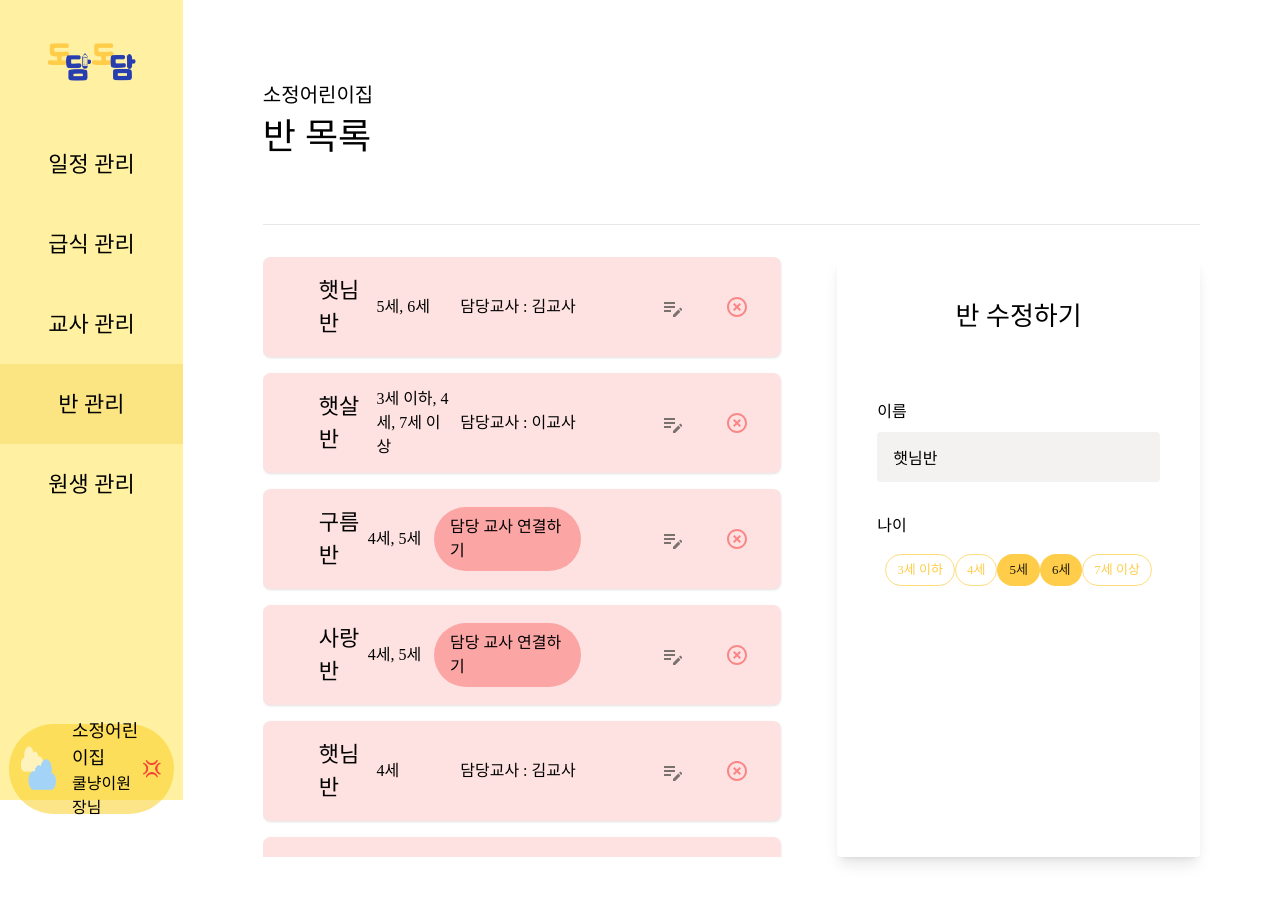
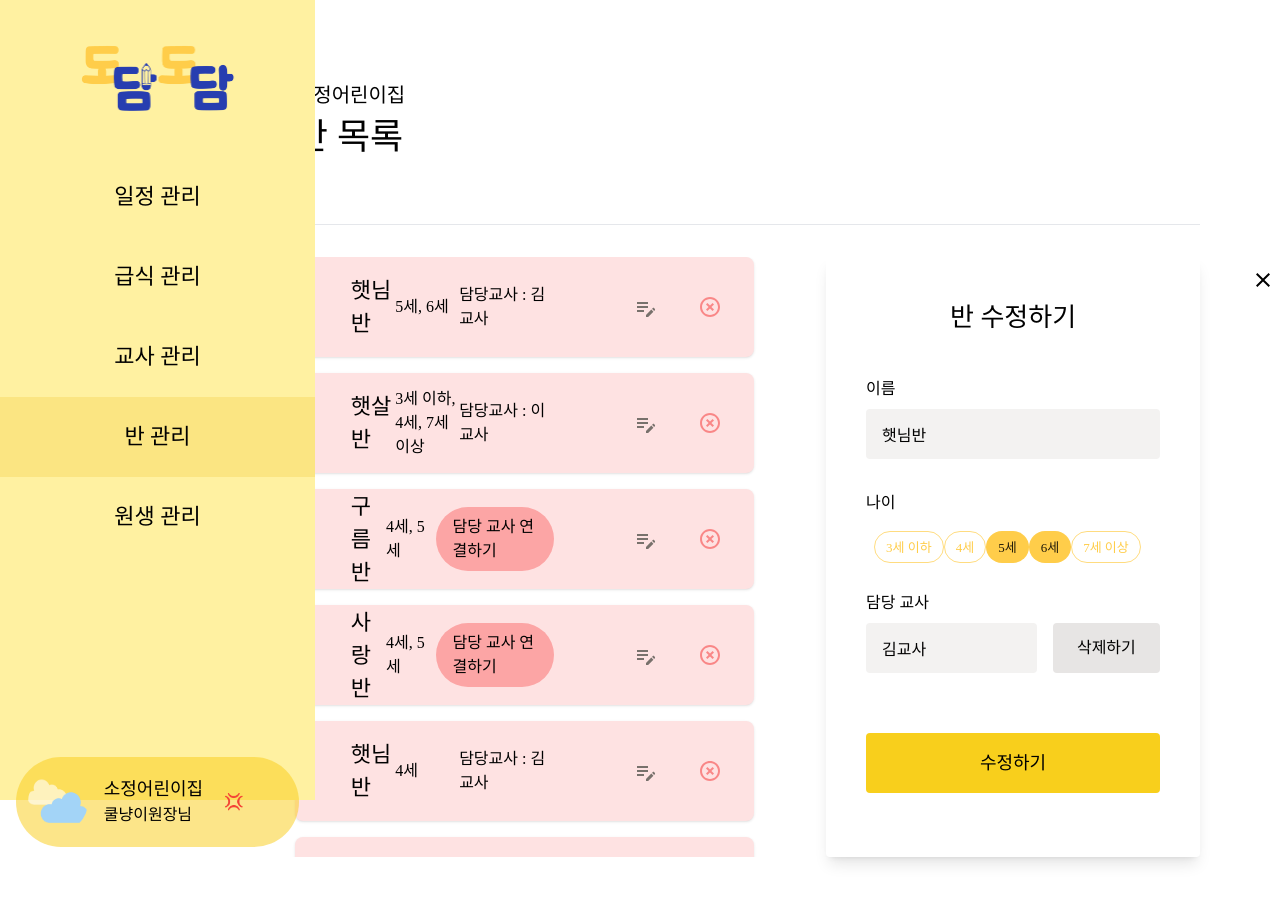
Before and after one commit to OH-Neuri/SSAFY202-DODAMDODAM, a Next.js app in the folder frontend/dodamdodam/: page /class in a window 1280 px wide. Both pictures are taken after a click on the icon 673 px from the left and 307 px from the top of the page. Shown: the top 902 px of the page. Built offline with nearby package versions, Linux system fonts and the light colour scheme; a web font is replaced by a local one.

Commit message:
Feat: 반 목록 페이지 버튼 생성

```diff
--- a/frontend/dodamdodam/src/pages/class/index.tsx
+++ b/frontend/dodamdodam/src/pages/class/index.tsx
@@ -3,10 +3,12 @@ import { classType } from '@/types/classType'
 import { Chip } from '@mui/material'
 import EditNoteOutlinedIcon from '@mui/icons-material/EditNoteOutlined';
 import HighlightOffOutlinedIcon from '@mui/icons-material/HighlightOffOutlined';
+import CloseIcon from '@mui/icons-material/Close';
 import React, { useState } from 'react'
 
 export default function index() {
   const [name, setName] = useState<string>('')
+  const [teacher, setTeacher] = useState<string|null>(null)
   const [idx, setIdx] = useState<number>(-1)
 
   const classList : classType[] = [
@@ -36,16 +38,27 @@ export default function index() {
 
     const update = (i : number) => {
       setName(classList[i].name)
+      setTeacher(classList[i].teacher)
       setAgeList(classList[i].age.split(', '))
       setIdx(i)
+    }
+
+    const close = () => {
+      setName('')
+      setTeacher(null)
+      setAgeList([])
+      setIdx(-1)
     }
 
   return (
     <>
       <div className='grid grid-cols-7'>
-        <NavBar target='반' />
+        <div className='fixed'>
+          <NavBar target='반' />
+        </div>
+        <div></div>
         <div className='col-span-6 p-20'>
-          <div className='flex flex-col border-b mb-8'>
+          <div className='flex flex-col border-b mb-8 pl-8'>
             <div className='text-[20px]'>소정어린이집</div>
             <div className='text-[36px] font-preB'>반 목록</div>
             <div className='flex h-[60px]'>
@@ -56,17 +69,17 @@ export default function index() {
           </div>
           <div className='flex w-full'>
             {/* 반 목록 */}
-            <div className='w-[60%] pr-4 h-[600px] overflow-y-scroll [&::-webkit-scrollbar]:w-[10px] [&::-webkit-scrollbar-thumb]:bg-[#D5D5D5] [&::-webkit-scrollbar-thumb]:rounded-[10px] [&::-webkit-scrollbar-track]:hidden'>
+            <div className='w-[56%] px-8 h-[600px] overflow-y-scroll [&::-webkit-scrollbar]:w-[10px] [&::-webkit-scrollbar-thumb]:bg-[#D5D5D5] [&::-webkit-scrollbar-thumb]:rounded-[10px] [&::-webkit-scrollbar-track]:hidden'>
               {classList.map((c, i)=>{
                 return (
                   <div key={c.class_seq} className='flex items-center px-8 py-4 rounded-lg shadow w-full h-[100px] mb-4 bg-red-100'>
-                    <div className='text-[22px] font-preM pl-6 w-[20%]'>{c.name}</div>
+                    <div className='text-[22px] font-preSB pl-6 w-[20%]'>{c.name}</div>
                     <div className='w-[20%]'>{c.age}</div>
                     <div className='flex justify-center w-[50%] pr-20'>
                     {c.teacher ?
-                    <div className=''>담당교사 : {c.teacher}</div>
+                    <div className=''><span className='font-preM'>담당교사</span> : {c.teacher}</div>
                     :
-                    <span className='flex justify-center items-center w-[180px] px-4 py-2 rounded-full bg-red-300 cursor-pointer hover:bg-red-400'>담당 교사 연결하기</span>
+                    <span className='flex justify-center items-center w-[180px] font-preR px-4 py-2 rounded-full bg-red-300 cursor-pointer hover:bg-red-400'>담당 교사 연결하기</span>
                     }
                     </div>
                     <div onClick={()=>{update(i)}}>
@@ -78,14 +91,14 @@ export default function index() {
               })}
             </div>
             {/* 반 추가하기 */}
-            <div className='w-[40%] flex flex-col items-center rounded shadow-lg p-10 ml-10'>
+            <div className='w-[40%] flex flex-col items-center rounded shadow-lg px-10 ml-10'>
               {idx == -1 ?
               <>
-              <div className='font-preM text-[26px] mb-16'>반 추가하기</div>
+              <div className='font-preM text-[26px] mt-10 mb-16'>반 추가하기</div>
               <div className='w-full'>
-                <div className='font-preR text-grey-800'>이름</div>
+                <div className='font-preR text-grey-800 font-preR'>이름</div>
                 <input onChange={(e)=>{setName(e.target.value)}} className='outline-none bg-stone-200/50 rounded w-full h-[50px] mt-2 mb-8 px-4' type="text" />
-                <div className='font-preR text-grey-800'>나이</div>
+                <div className='font-preR text-grey-800 font-preR'>연령</div>
                 <div className='flex mt-2 bg-white/70 rounded w-full p-2'>
                   {chips.map((c, i)=>{
                     return (
@@ -93,22 +106,33 @@ export default function index() {
                     )
                   })}
                 </div>
+                <div className='flex justify-center items-center w-full h-[60px] bg-m_yellow rounded text-[18px] font-preM mt-20 cursor-pointer hover:bg-h_yellow'>등록하기</div>
               </div>
               </>
               :
               <>
-              <div className='font-preM text-[26px] mb-16'>반 수정하기</div>
+              <span onClick={()=>close()} className='cursor-pointer relative top-[10px] right-[-250px]'>
+                <CloseIcon className='' />
+              </span>
+              <div className='font-preM text-[26px] mt-4 mb-10'>반 수정하기</div>
               <div className='w-full'>
-                <div className='font-preR text-grey-800'>이름</div>
+                <div className='font-preR text-grey-800 font-preR'>이름</div>
                 <input onChange={(e)=>{setName(e.target.value)}} className='outline-none bg-stone-200/50 rounded w-full h-[50px] mt-2 mb-8 px-4' value={name} type="text" />
-                <div className='font-preR text-grey-800'>나이</div>
+                <div className='font-preR text-grey-800 font-preR'>나이</div>
                 <div className='flex mt-2 bg-white/70 rounded w-full p-2'>
                   {chips.map((c, i)=>{
                     return (
                       <Chip key={i} onClick={()=>select(c)} className='cursor-pointer text-black mr-4 text-[16px] p-2 h-[40px] rounded-full' label={c} color='primary' variant={ageList.indexOf(c) == -1 ? 'outlined' : 'filled'}/>
-                    )
-                  })}
+                      )
+                    })}
                 </div>
+                <div className='font-preR text-grey-800 mt-5 font-preR'>담당 교사</div>
+                {}
+                <div className='flex w-full mt-2 mb-8'>
+                  <input readOnly={true} className='outline-none bg-stone-200/50 rounded w-3/5 h-[50px] px-4 mr-4' value={teacher ? teacher : ''} type="text" />
+                  <div className='flex justify-center items-center font-preR bg-stone-200 h-[50px] w-[38%] rounded cursor-pointer hover:bg-stone-300/70'>삭제하기</div>
+                </div>
+                <div className='flex justify-center items-center w-full h-[60px] bg-m_yellow rounded text-[18px] font-preM mt-[60px] cursor-pointer hover:bg-h_yellow'>수정하기</div>
               </div>
               </>
 
--- a/frontend/dodamdodam/tailwind.config.js
+++ b/frontend/dodamdodam/tailwind.config.js
@@ -15,6 +15,7 @@ module.exports = {
       colors: {
         b_yellow : '#FFF1A1',
         m_yellow : '#F8CF1C',
+        h_yellow : '#E7B83E',
       },
       fontFamily: {
         preBl : ['preBl'],
```
